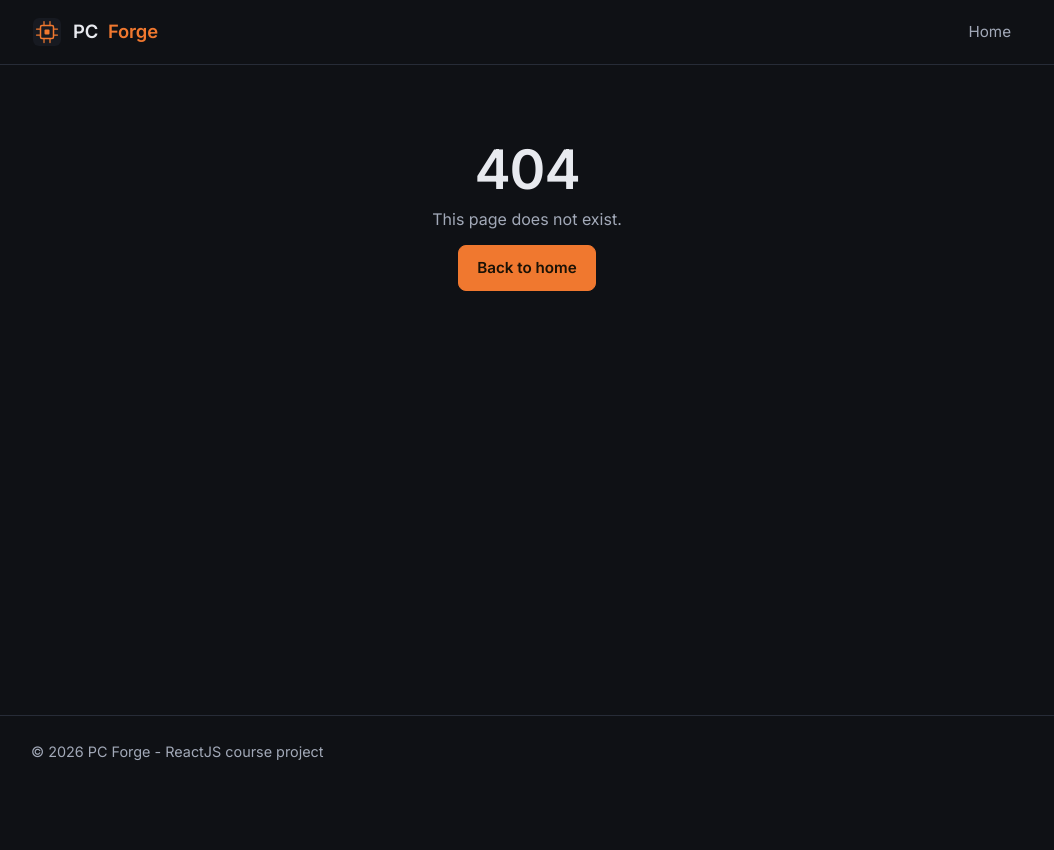
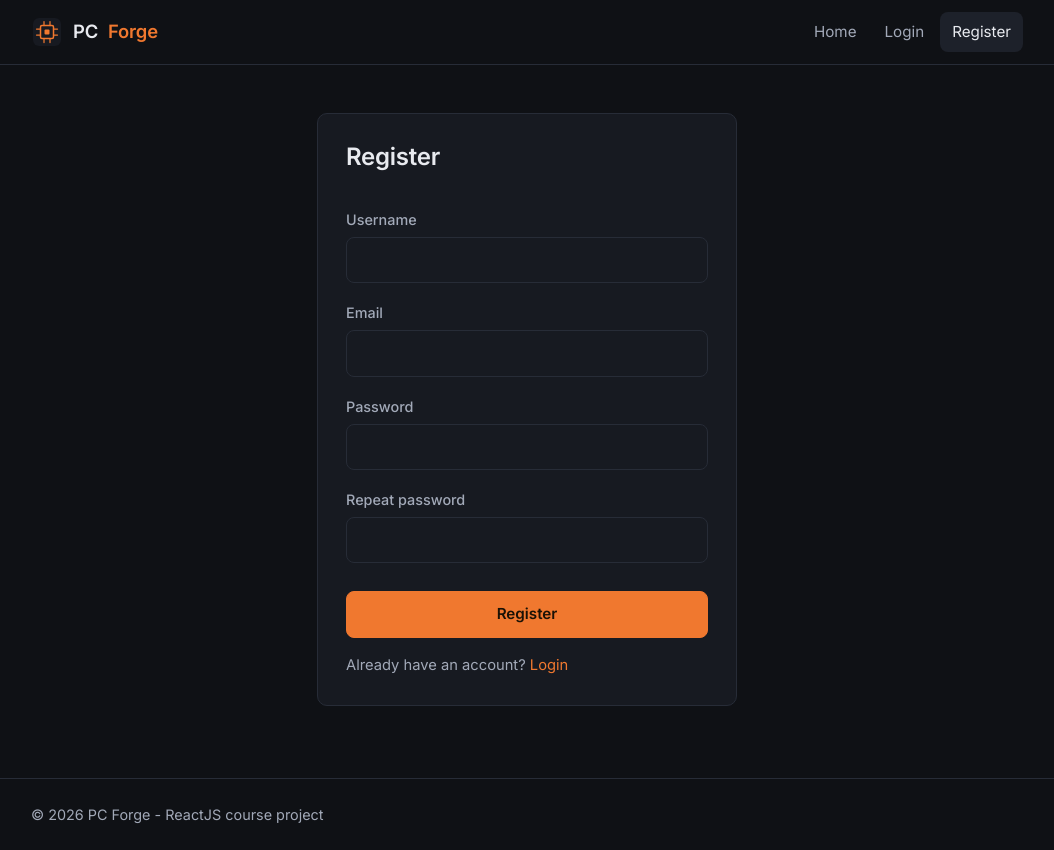
Before and after one commit to Shadow1886/ProjectPCMarket, a React (Vite) app: page /register in a window 1280 px wide. Before the commit this address had no page. Shown: the whole page, without its empty margins (113-1167 px from the left). Before the commit the page ends 800 px from the top, so only its background shows below. Built offline with nearby package versions, Linux system fonts and the light colour scheme.

Commit message:
Added basic Login and logout with JSON auth

```diff
--- a/src/App.jsx
+++ b/src/App.jsx
@@ -2,6 +2,8 @@ import { Link, Routes, Route } from 'react-router-dom'
 import Navbar from './components/Navbar'
 import Home from './pages/Home'
 import PartDetails from './pages/PartDetails'
+import Login from './pages/Login'
+import Register from './pages/Register'
 
 function App() {
   return (
@@ -12,6 +14,8 @@ function App() {
         <Routes>
           <Route path="/" element={<Home />} />
           <Route path="/parts/:id" element={<PartDetails />} />
+          <Route path="/login" element={<Login />} />
+          <Route path="/register" element={<Register />} />
           {/* Any other URL: 404 page */}
           <Route
             path="*"
--- a/src/api.js
+++ b/src/api.js
@@ -3,9 +3,17 @@ const API_URL = 'http://localhost:3030'
 
 // One helper function used by every request
 async function request(path, method = 'GET', body) {
+  const headers = { 'Content-Type': 'application/json' }
+
+  // If the user is logged in, send the token so the server knows who we are
+  const auth = JSON.parse(localStorage.getItem('auth'))
+  if (auth) {
+    headers.Authorization = `Bearer ${auth.accessToken}`
+  }
+
   const response = await fetch(API_URL + path, {
     method: method,
-    headers: { 'Content-Type': 'application/json' },
+    headers: headers,
     body: body ? JSON.stringify(body) : undefined,
   })
 
@@ -19,6 +27,12 @@ async function request(path, method = 'GET', body) {
   return data
 }
 
+// ---------- Authentication ----------
+// Both return { accessToken, user }
+export const login = (email, password) => request('/login', 'POST', { email, password })
+export const register = (username, email, password) =>
+  request('/register', 'POST', { username, email, password })
+
 // ---------- Parts ----------
 export const getParts = () => request('/parts?_sort=id&_order=desc')
 export const getPart = (id) => request(`/parts/${id}`)
--- a/src/components/Navbar.jsx
+++ b/src/components/Navbar.jsx
@@ -1,6 +1,16 @@
-import { Link, NavLink } from 'react-router-dom'
+import { useContext } from 'react'
+import { Link, NavLink, useNavigate } from 'react-router-dom'
+import { AuthContext } from '../context/AuthContext'
 
 function Navbar() {
+  const { user, logout } = useContext(AuthContext)
+  const navigate = useNavigate()
+
+  const handleLogout = () => {
+    logout()
+    navigate('/')
+  }
+
   return (
     <header className="navbar">
       <div className="container navbar-inner">
@@ -11,6 +21,21 @@ function Navbar() {
 
         <nav className="nav-links">
           <NavLink to="/">Home</NavLink>
+
+          {/* Different links for logged-in users and guests */}
+          {user ? (
+            <>
+              <span className="username">Hi, {user.username}</span>
+              <button className="btn" onClick={handleLogout}>
+                Logout
+              </button>
+            </>
+          ) : (
+            <>
+              <NavLink to="/login">Login</NavLink>
+              <NavLink to="/register">Register</NavLink>
+            </>
+          )}
         </nav>
       </div>
     </header>
--- /dev/null
+++ b/src/context/AuthContext.jsx
@@ -0,0 +1,44 @@
+import { createContext, useState } from 'react'
+
+// Holds the logged-in user so every component can read it with useContext
+export const AuthContext = createContext(null)
+
+const ONE_HOUR = 60 * 60 * 1000 // the json-server-auth token is valid for 1 hour
+
+// Reads the saved login from localStorage (if it is not expired)
+function getSavedAuth() {
+  const saved = JSON.parse(localStorage.getItem('auth'))
+  if (saved && Date.now() < saved.expiresAt) {
+    return saved
+  }
+  localStorage.removeItem('auth')
+  return null
+}
+
+// Wraps the whole app (in main.jsx) and shares the login data with all components
+function AuthProvider({ children }) {
+  const [auth, setAuth] = useState(getSavedAuth())
+
+  // Called after a successful login or register
+  const saveAuth = (data) => {
+    const authData = { ...data, expiresAt: Date.now() + ONE_HOUR }
+    localStorage.setItem('auth', JSON.stringify(authData))
+    setAuth(authData)
+  }
+
+  const logout = () => {
+    localStorage.removeItem('auth')
+    setAuth(null)
+  }
+
+  // Everything inside "value" is available to all components
+  const value = {
+    user: auth ? auth.user : null,
+    saveAuth: saveAuth,
+    logout: logout,
+  }
+
+  return <AuthContext.Provider value={value}>{children}</AuthContext.Provider>
+}
+
+export default AuthProvider
--- a/src/index.css
+++ b/src/index.css
@@ -356,3 +356,50 @@ img {
     grid-template-columns: 1fr;
   }
 }
+
+/* ---------- Login, register and part forms ---------- */
+
+.form {
+  display: flex;
+  flex-direction: column;
+  gap: 6px;
+  max-width: 420px;
+  margin: 8px auto;
+  padding: 28px;
+  border: 1px solid var(--border);
+  border-radius: var(--radius);
+  background: var(--surface);
+}
+
+.form h1 {
+  margin-bottom: 18px;
+  font-size: 1.5rem;
+  font-weight: 600;
+}
+
+.form label {
+  margin-top: 12px;
+  font-size: 0.9rem;
+  font-weight: 500;
+  color: var(--text-muted);
+}
+
+.form .btn {
+  margin-top: 22px;
+}
+
+.form p {
+  margin: 10px 0 0;
+  font-size: 0.92rem;
+}
+
+.hint {
+  margin-top: 4px !important;
+  color: var(--text-muted);
+}
+
+.username {
+  padding: 0 6px;
+  color: var(--text-muted);
+  font-size: 0.95rem;
+}
--- a/src/main.jsx
+++ b/src/main.jsx
@@ -1,13 +1,16 @@
 import { StrictMode } from 'react'
 import { createRoot } from 'react-dom/client'
 import { BrowserRouter } from 'react-router-dom'
+import AuthProvider from './context/AuthContext'
 import App from './App.jsx'
 import './index.css'
 
 createRoot(document.getElementById('root')).render(
   <StrictMode>
     <BrowserRouter>
-      <App />
+      <AuthProvider>
+        <App />
+      </AuthProvider>
     </BrowserRouter>
   </StrictMode>,
 )
--- /dev/null
+++ b/src/pages/Login.jsx
@@ -0,0 +1,67 @@
+import { useContext, useState } from 'react'
+import { Link, useNavigate } from 'react-router-dom'
+import { AuthContext } from '../context/AuthContext'
+import { login } from '../api'
+
+function Login() {
+  const [email, setEmail] = useState('')
+  const [password, setPassword] = useState('')
+  const [error, setError] = useState('')
+
+  const { saveAuth } = useContext(AuthContext)
+  const navigate = useNavigate()
+
+  const handleSubmit = async (e) => {
+    e.preventDefault() // stop the page from reloading
+
+    if (!email || !password) {
+      setError('Please fill in all fields.')
+      return
+    }
+
+    try {
+      const data = await login(email, password) // POST /login
+      saveAuth(data)
+      navigate('/')
+    } catch (err) {
+      setError(err.message) // e.g. "Incorrect password"
+    }
+  }
+
+  return (
+    <div className="container">
+      <form className="form" onSubmit={handleSubmit}>
+        <h1>Login</h1>
+
+        {error && <p className="error">{error}</p>}
+
+        <label>Email</label>
+        <input
+          type="email"
+          className="input"
+          value={email}
+          onChange={(e) => setEmail(e.target.value)}
+        />
+
+        <label>Password</label>
+        <input
+          type="password"
+          className="input"
+          value={password}
+          onChange={(e) => setPassword(e.target.value)}
+        />
+
+        <button type="submit" className="btn btn-primary">
+          Login
+        </button>
+
+        <p className="muted">
+          No account? <Link to="/register">Register</Link>
+        </p>
+        <p className="hint">Demo: demo@pcforge.com / demo123</p>
+      </form>
+    </div>
+  )
+}
+
+export default Login
--- /dev/null
+++ b/src/pages/Register.jsx
@@ -0,0 +1,88 @@
+import { useContext, useState } from 'react'
+import { Link, useNavigate } from 'react-router-dom'
+import { AuthContext } from '../context/AuthContext'
+import { register } from '../api'
+
+function Register() {
+  const [username, setUsername] = useState('')
+  const [email, setEmail] = useState('')
+  const [password, setPassword] = useState('')
+  const [repeatPassword, setRepeatPassword] = useState('')
+  const [error, setError] = useState('')
+
+  const { saveAuth } = useContext(AuthContext)
+  const navigate = useNavigate()
+
+  const handleSubmit = async (e) => {
+    e.preventDefault()
+
+    // Simple validation
+    if (!username || !email || !password) {
+      setError('Please fill in all fields.')
+      return
+    }
+    if (password.length < 6) {
+      setError('Password must be at least 6 characters.')
+      return
+    }
+    if (password !== repeatPassword) {
+      setError('Passwords do not match.')
+      return
+    }
+
+    try {
+      const data = await register(username, email, password) // POST /register
+      saveAuth(data)
+      navigate('/')
+    } catch (err) {
+      setError(err.message) // e.g. "Email already exists"
+    }
+  }
+
+  return (
+    <div className="container">
+      <form className="form" onSubmit={handleSubmit}>
+        <h1>Register</h1>
+
+        {error && <p className="error">{error}</p>}
+
+        <label>Username</label>
+        <input className="input" value={username} onChange={(e) => setUsername(e.target.value)} />
+
+        <label>Email</label>
+        <input
+          type="email"
+          className="input"
+          value={email}
+          onChange={(e) => setEmail(e.target.value)}
+        />
+
+        <label>Password</label>
+        <input
+          type="password"
+          className="input"
+          value={password}
+          onChange={(e) => setPassword(e.target.value)}
+        />
+
+        <label>Repeat password</label>
+        <input
+          type="password"
+          className="input"
+          value={repeatPassword}
+          onChange={(e) => setRepeatPassword(e.target.value)}
+        />
+
+        <button type="submit" className="btn btn-primary">
+          Register
+        </button>
+
+        <p className="muted">
+          Already have an account? <Link to="/login">Login</Link>
+        </p>
+      </form>
+    </div>
+  )
+}
+
+export default Register
```
Also changed, not shown: 1 other file (tests, documents, lock files or other folders).
